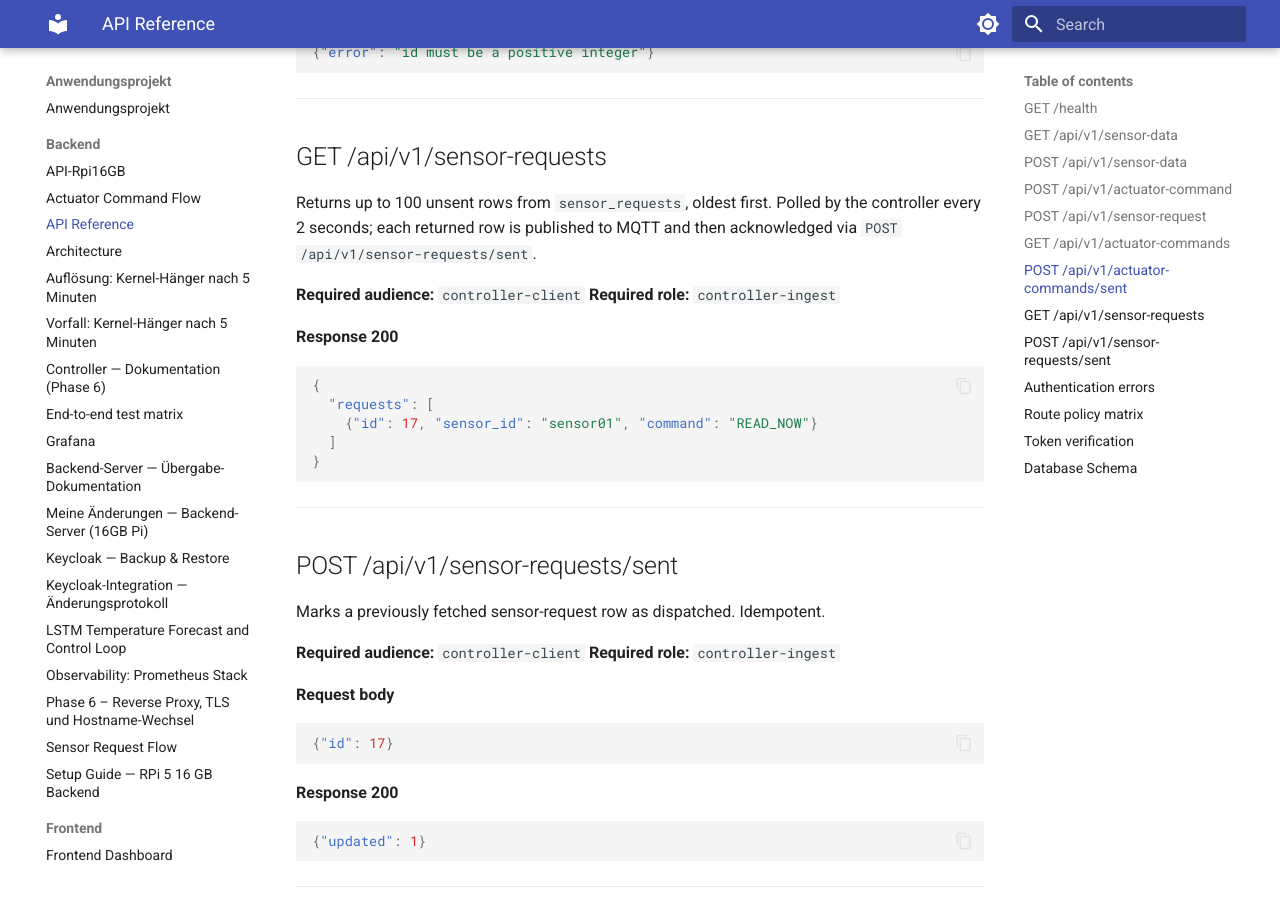
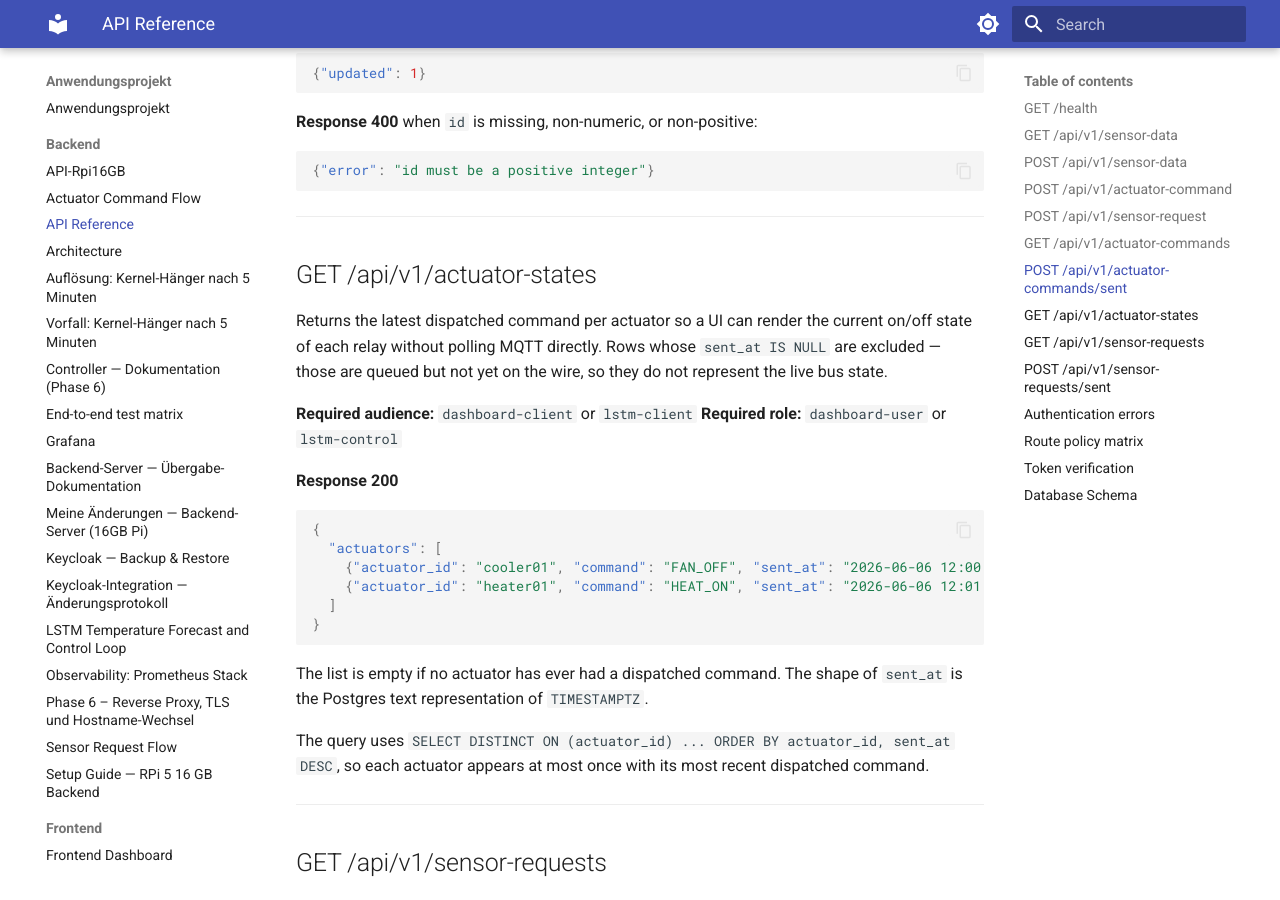
Before and after one commit to Just-Martin-Really/API-Rpi16GB, an MkDocs documentation site: the page built from docs/backend/api.md, in a window 1280 px wide and 900 px high, scrolled down 5149 px. Built offline with MkDocs 1.6.1 and Material for MkDocs 9.7.7, drawn with Linux system fonts in a browser that asks for light colours; some of the changed text lies outside the part shown.

Commit message:
feat(backend): expose /actuator-states and let the dashboard issue commands
Add GET /api/v1/actuator-states returning the latest dispatched command
per actuator so the dashboard can render current on/off state without
polling MQTT. Reads from iot_read_user and is accepted by either
dashboard-client/dashboard-user or lstm-client/lstm-control.

Relax the policy on POST /api/v1/actuator-command from lstm-only to
also accept dashboard-client/dashboard-user so operator overrides via
the new heater and cooler buttons go through the same audited path as
the LSTM's machine commands. issued_by ("user" vs "machine") keeps the
source visible in the row.

````diff
--- a/docs/backend/api.md
+++ b/docs/backend/api.md
@@ -96,8 +96,10 @@
 
 Queues a command for an actuator. The controller service picks it up within ~2 seconds and publishes it to the actuator's MQTT topic (`<actuator_id>/data`).
 
-**Required audience:** `lstm-client`
-**Required role:** `lstm-control`
+**Required audience:** `lstm-client` or `dashboard-client`
+**Required role:** `lstm-control` or `dashboard-user`
+
+The LSTM control loop uses this endpoint in its closed-loop forecast workflow; the dashboard uses it for manual operator overrides via the heater and cooler buttons. The `issued_by` field distinguishes the source in the audit trail.
 
 **Request body**
 ```json
@@ -214,6 +216,29 @@
 
 ---
 
+## GET /api/v1/actuator-states
+
+Returns the latest dispatched command per actuator so a UI can render the current on/off state of each relay without polling MQTT directly. Rows whose `sent_at IS NULL` are excluded — those are queued but not yet on the wire, so they do not represent the live bus state.
+
+**Required audience:** `dashboard-client` or `lstm-client`
+**Required role:** `dashboard-user` or `lstm-control`
+
+**Response 200**
+```json
+{
+  "actuators": [
+    {"actuator_id": "cooler01", "command": "FAN_OFF", "sent_at": "2026-06-06 12:00:42.123+00"},
+    {"actuator_id": "heater01", "command": "HEAT_ON", "sent_at": "2026-06-06 12:01:11.987+00"}
+  ]
+}
+```
+
+The list is empty if no actuator has ever had a dispatched command. The shape of `sent_at` is the Postgres text representation of `TIMESTAMPTZ`.
+
+The query uses `SELECT DISTINCT ON (actuator_id) ... ORDER BY actuator_id, sent_at DESC`, so each actuator appears at most once with its most recent dispatched command.
+
+---
+
 ## GET /api/v1/sensor-requests
 
 Returns up to 100 unsent rows from `sensor_requests`, oldest first. Polled by the controller every 2 seconds; each returned row is published to MQTT and then acknowledged via `POST /api/v1/sensor-requests/sent`.
@@ -268,9 +293,10 @@
 |---|---|---|---|---|
 | GET  | `/api/v1/sensor-data`            | `dashboard-client` **or** `lstm-client` | `dashboard-user` **or** `lstm-control` | `iot_read_user`  |
 | POST | `/api/v1/sensor-data`            | `controller-client` | `controller-ingest` | `iot_write_user` |
-| POST | `/api/v1/actuator-command`       | `lstm-client`       | `lstm-control`      | `iot_write_user` |
+| POST | `/api/v1/actuator-command`       | `lstm-client` **or** `dashboard-client` | `lstm-control` **or** `dashboard-user` | `iot_write_user` |
 | GET  | `/api/v1/actuator-commands`      | `controller-client` | `controller-ingest` | `iot_write_user` |
 | POST | `/api/v1/actuator-commands/sent` | `controller-client` | `controller-ingest` | `iot_write_user` |
+| GET  | `/api/v1/actuator-states`        | `dashboard-client` **or** `lstm-client` | `dashboard-user` **or** `lstm-control` | `iot_read_user`  |
 | POST | `/api/v1/sensor-request`         | `dashboard-client`  | `dashboard-user`    | `iot_write_user` |
 | GET  | `/api/v1/sensor-requests`        | `controller-client` | `controller-ingest` | `iot_write_user` |
 | POST | `/api/v1/sensor-requests/sent`   | `controller-client` | `controller-ingest` | `iot_write_user` |
````
Also changed, not shown: 3 other files.
